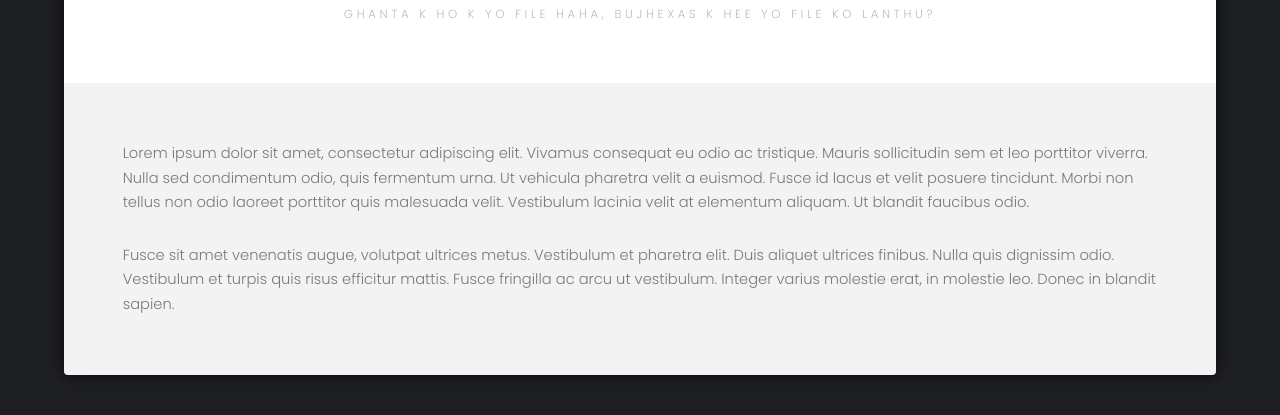
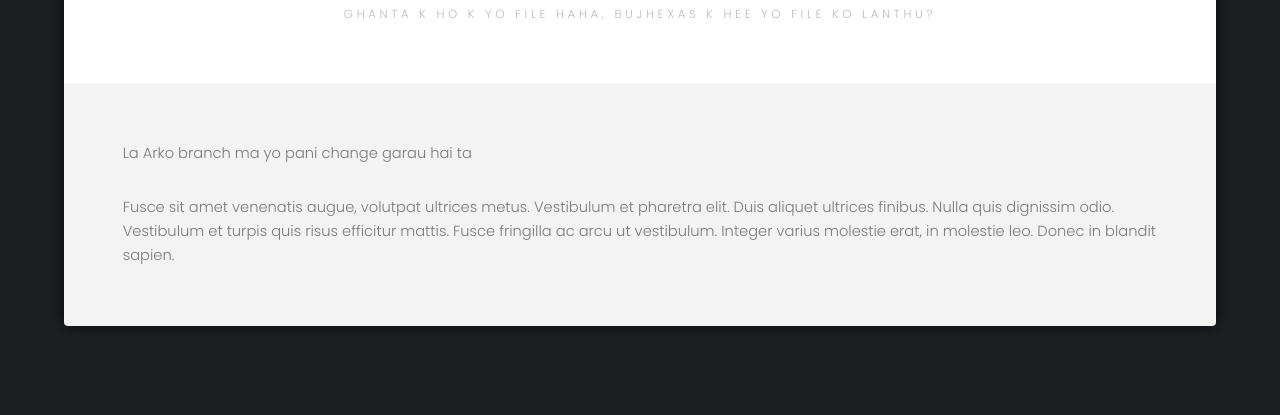
Before and after one commit to Kabins-WorkSpace/KabinsFirstEverRepository, a plain HTML site: page index.html in a window 1280 px wide. Shown: the part 299-714 px from the top of the page. Drawn offline with Linux system fonts and the light colour scheme.

Commit message:
Some random modifications for branch creation

```diff
--- a/index.html
+++ b/index.html
@@ -29,11 +29,7 @@
 					</p>
 				</header>
 				<div class="content">
-					<p>Lorem ipsum dolor sit amet, consectetur adipiscing elit. Vivamus consequat eu odio ac tristique.
-						Mauris sollicitudin sem et leo porttitor viverra. Nulla sed condimentum odio, quis fermentum
-						urna. Ut vehicula pharetra velit a euismod. Fusce id lacus et velit posuere tincidunt. Morbi non
-						tellus non odio laoreet porttitor quis malesuada velit. Vestibulum lacinia velit at elementum
-						aliquam. Ut blandit faucibus odio.</p>
+					<p>La Arko branch ma yo pani change garau hai ta</p>
 					<p>Fusce sit amet venenatis augue, volutpat ultrices metus. Vestibulum et pharetra elit. Duis
 						aliquet ultrices finibus. Nulla quis dignissim odio. Vestibulum et turpis quis risus efficitur
 						mattis. Fusce fringilla ac arcu ut vestibulum. Integer varius molestie erat, in molestie leo.
```
Also changed, not shown: 2 other files.
